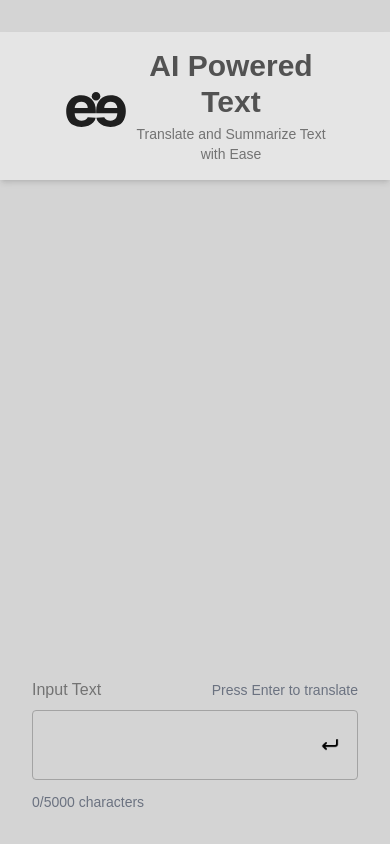
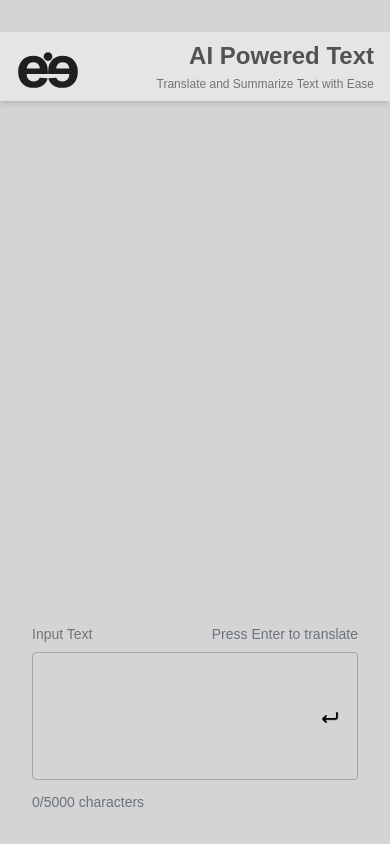
Before and after one commit to nikolasdevs/ai-pwered-text, a Next.js app: page / in a window 390 px wide. Built offline with nearby package versions, Linux system fonts and the light colour scheme.

Commit message:
fixed some styling

```diff
--- a/app/layout.tsx
+++ b/app/layout.tsx
@@ -15,7 +15,9 @@ const geistMono = Geist_Mono({
 export const metadata: Metadata = {
   title: "AI Powered Text",
   description: "Translate, detect and summarize your text",
-  icons: "./e-logo.ico",
+  icons: {
+    icon: "./e-logo.ico",
+  },
 };
 
 export default function RootLayout({
--- a/app/page.tsx
+++ b/app/page.tsx
@@ -111,13 +111,13 @@ export default function Home() {
   };
   return (
     <div className="w-full flex flex-col items-center justify-center bg-neutral-300 h-svh">
-      <header className="my-8 bg-neutral-200 w-full p-4 px-16 text-center shadow-md flex gap-2 items-center  justify-between">
+      <header className="my-8 bg-neutral-200 w-full md:py-4 md:px-16 px-4 text-center shadow-md flex gap-2 items-center  justify-between">
         <Image src={logo} alt="logo" width="64" height="64" />
         <div className=" flex flex-col gap-1 items-end">
-          <h1 className="text-3xl font-semibold text-neutral-600 ">
+          <h1 className="md:text-3xl text-2xl font-semibold text-neutral-600 ">
             AI Powered Text
           </h1>
-          <p className="text-neutral-500 text-sm">
+          <p className="text-neutral-500 md:text-sm text-xs">
             Translate and Summarize Text with Ease
           </p>
         </div>
@@ -127,7 +127,7 @@ export default function Home() {
           <div className="flex gap-8 flex-col justify-between h-full ">
             <div className=" shadow-lg">
               {showTranslation && (
-                <div className="flex flex-col gap-2 text-neutral-700 bg-neutral-200 rounded-lg p-6">
+                <div className="flex flex-col gap-2 text-neutral-700 p-6">
                   <div className=" flex flex-col gap-2">
                     <textarea
                       aria-label="Original text"
@@ -146,15 +146,6 @@ export default function Home() {
                     </div>
 
                     <div className="flex flex-col gap-2">
-                      <button
-                        type="button"
-                        onClick={handleSummarizeText}
-                        disabled={!text.trim() || isLoading}
-                        className="px-4 py-2 rounded transition-all flex items-center justify-center gap-2 focus:outline-none focus:ring-2 focus:ring-neutral-500 bg-neutral-700 hover:bg-neutral-600 text-white hover:shadow-md cursor-pointer font-semibold disabled:bg-gray-300 disabled:cursor-not-allowed"
-                      >
-                        {isLoading ? "Summarizing..." : "Summarize"}
-                      </button>
-
                       {summary && summary.length > 0 && (
                         <div className="bg-white p-2 rounded shadow">
                           <div className="font-medium text-sm text-gray-700">
@@ -163,17 +154,34 @@ export default function Home() {
                           <div className="text-sm text-gray-900">{summary}</div>
                         </div>
                       )}
-                      <div className=" my-4 ">
+                      <div className=" ">
                         <LangDropdown
                           name="Target Language"
                           value={langTo}
                           onChange={langToChange}
                           options={langOptions}
                         />
+                      </div>{" "}
+                      <div className="flex items-center gap-8 my-4">
+                        <button
+                          type="button"
+                          onClick={handleTranslate}
+                          className="px-4 py-2 rounded transition-all flex items-center justify-center focus:outline-none focus:ring-2 focus:ring-neutral-500 bg-neutral-700 hover:bg-neutral-600 text-white hover:shadow-md cursor-pointer font-semibold disabled:bg-gray-300 disabled:cursor-not-allowed"
+                        >
+                          Translate
+                        </button>
+                        <button
+                          type="button"
+                          onClick={handleSummarizeText}
+                          disabled={!text.trim() || isLoading}
+                          className="px-4 py-2 rounded transition-all flex items-center justify-center gap-2 focus:outline-none focus:ring-2 focus:ring-neutral-500 bg-neutral-700 hover:bg-neutral-600 text-white hover:shadow-md cursor-pointer font-semibold disabled:bg-gray-300 disabled:cursor-not-allowed"
+                        >
+                          {isLoading ? "Summarizing..." : "Summarize"}
+                        </button>
                       </div>
                       <p
                         aria-label="Translated text"
-                        className="w-full px-3 py-3 rounded resize-none focus:outline-none focus:ring-2 focus:ring-gray-500 text-neutral-600  bg-transparent border border-neutral-400"
+                        className="w-full px-3 py-3 rounded resize-none focus:outline-none focus:ring-2 focus:ring-gray-500 text-neutral-600  bg-transparent border border-neutral-400 fade-in fade-in-active"
                         style={{ color: "inherit" }}
                         tabIndex={0}
                       >
@@ -183,30 +191,26 @@ export default function Home() {
                         Translated to:{" "}
                         {langOptions.find((l) => l.value === langTo)?.label}
                       </span>
-                      <button
-                        type="button"
-                        onClick={handleTranslate}
-                        className="px-4 py-3 rounded transition-all flex items-center justify-center gap-2 focus:outline-none focus:ring-2 focus:ring-neutral-500 bg-neutral-700 hover:bg-neutral-600 text-white hover:shadow-md cursor-pointer font-semibold disabled:bg-gray-300 disabled:cursor-not-allowed mt-10"
-                      >
-                        Translate
-                      </button>
                     </div>
                   </div>
                 </div>
               )}
             </div>
             <div className="flex flex-col gap-2 relative justify-center">
-              <div className="flex items-center w-full justify-between">
+              <div className="flex items-center w-full justify-between text-sm">
                 <p className="text-neutral-500">Input Text</p>
-                {error && <span className=" text-red-500">{error}</span>}
+                {error && (
+                  <span className=" text-red-500 hidden md:block">{error}</span>
+                )}
 
-                <span className="text-sm text-gray-500">
-                  Press Enter to translate
-                </span>
-              </div>
+                <p className=" text-gray-500">Press Enter to translate</p>
+              </div>{" "}
+              {error && (
+                <span className=" text-red-500 md:hidden text-sm">{error}</span>
+              )}
               <textarea
                 aria-label="Text to translate"
-                className="items-center w-full border border-neutral-400 rounded resize-none focus:outline-none focus:ring-1 focus:ring-gray-500 text-neutral-700 bg-transparent ps-4 pt-5 px-16"
+                className="items-center w-full border border-neutral-400 h-32 rounded resize-none focus:outline-none focus:ring-1 focus:ring-gray-500 text-neutral-700 bg-transparent ps-4 pt-5 px-16"
                 value={text}
                 onChange={handleTextChange}
                 onKeyDown={handleKeyPress}
@@ -216,11 +220,10 @@ export default function Home() {
               <button
                 type="button"
                 onClick={handleTranslate}
-                className="transition-all flex items-center justify-center p-2 focus:outline-none text-white cursor-pointer disabled:bg-gray-300 disabled:cursor-not-allowed absolute right-2 top-1/2 transform  -translate-y-1/2  hover-shadow-1 bg-transparent hover:shadow-md"
+                className="transition-all flex items-center justify-center p-2 focus:outline-none cursor-pointer absolute right-2 top-1/2 transform  -translate-y-1/2  hover-shadow-1 bg-transparent hover:shadow-md"
               >
                 <Image src={enter} alt="Translate" width={24} height={24} />
               </button>
-
               <div className="flex justify-between items-center mt-1">
                 <span className="text-sm text-gray-500">
                   {charCount}/5000 characters
```
Also changed, not shown: 1 other file (tests, documents, lock files or other folders).
